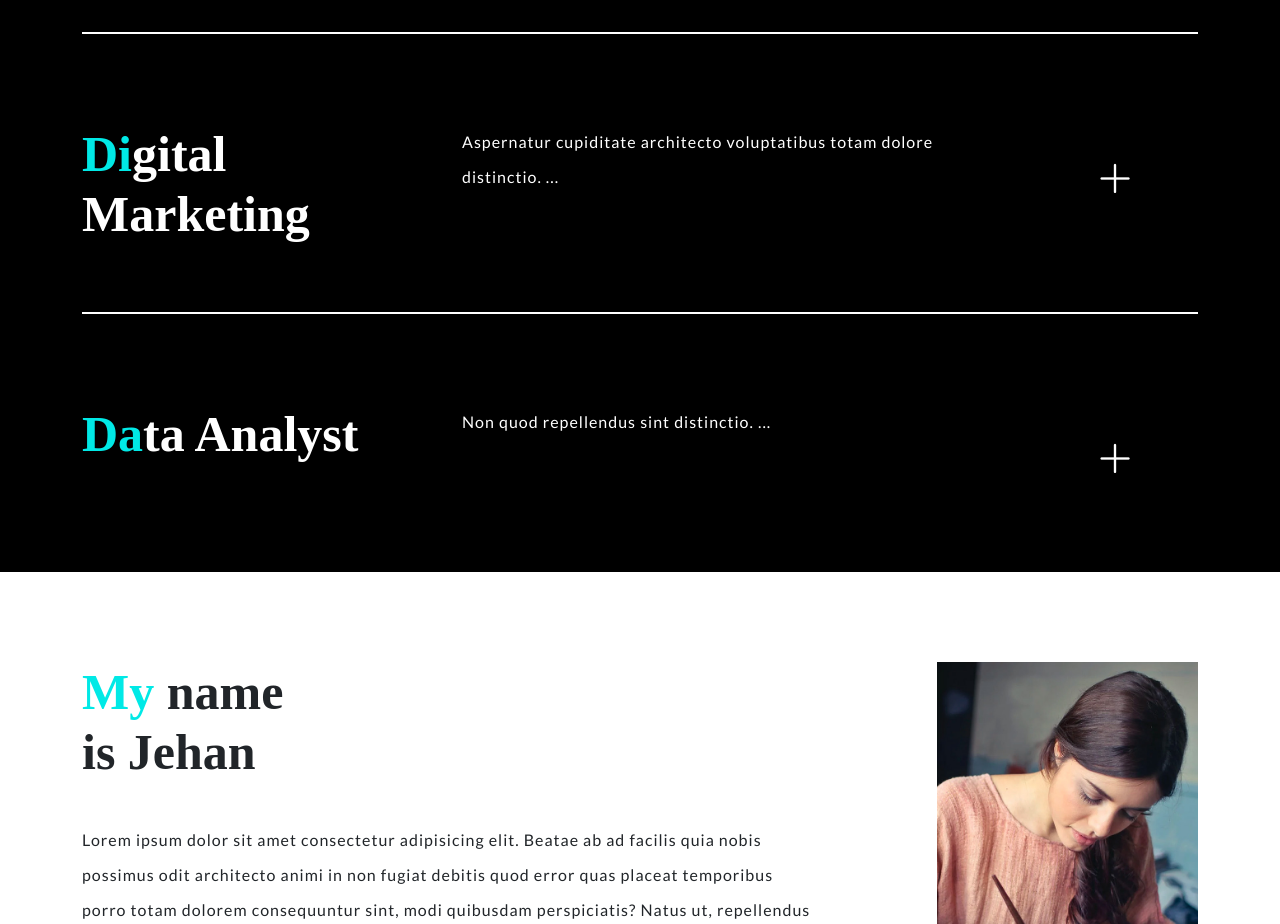
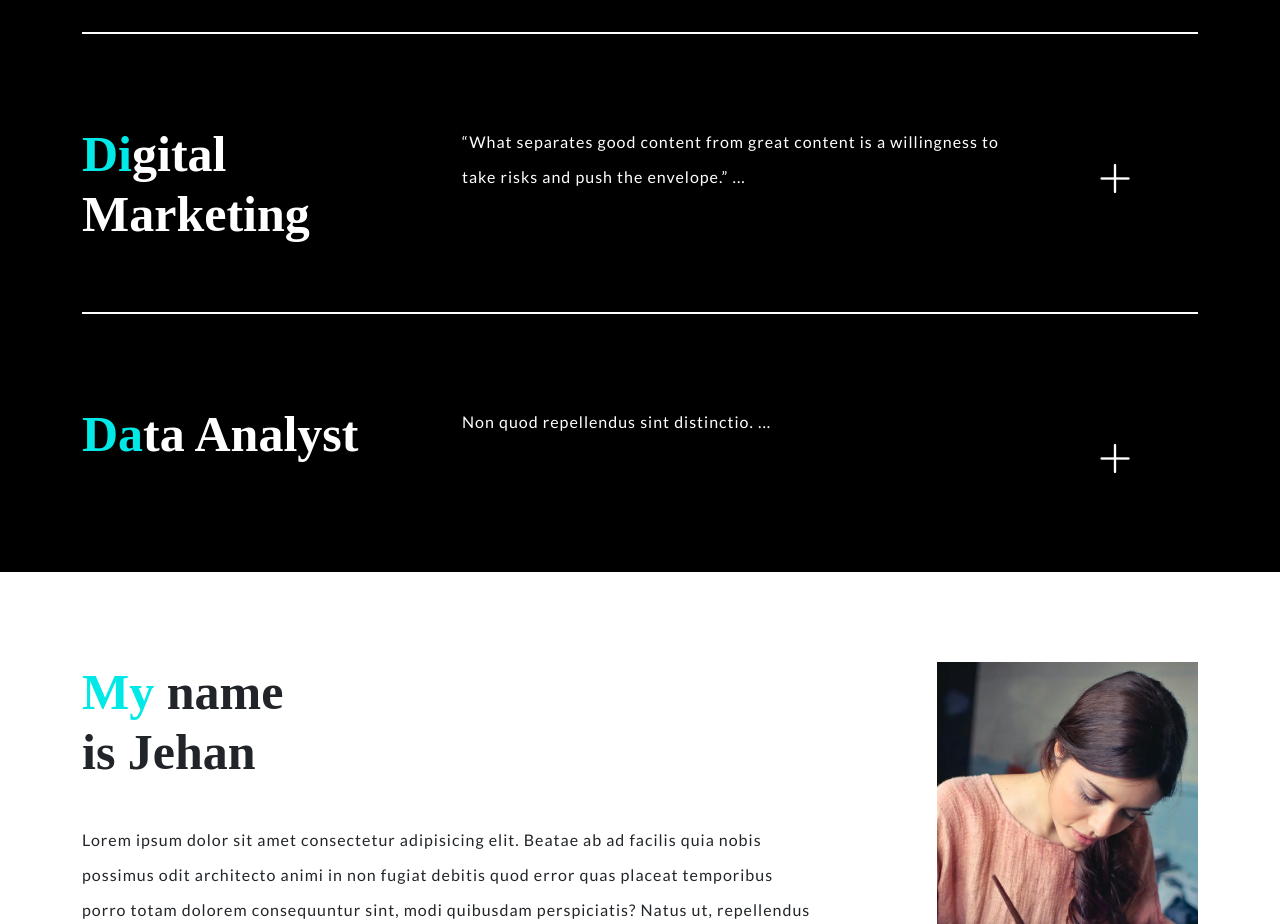
Before and after one commit to ValeraJehan/ValeraJehan.github.io, a plain HTML site: page index.html in a window 1280 px wide. Shown: the part 2480-3404 px from the top of the page. Drawn offline with nearby package versions, Linux system fonts and the light colour scheme; files that its build step writes are made by us from their sources.

Commit message:
Update index.html

```diff
--- a/index.html
+++ b/index.html
@@ -391,7 +391,7 @@
                         </div>
                         <div class="col-8 col-sm-6">
                             <p>
-                                Aspernatur cupiditate architecto voluptatibus totam dolore distinctio.
+“What separates good content from great content is a willingness to take risks and push the envelope.”
                                 <span class="dots">...</span>
                                 <span class="more" style="display: none;">
                                     Non quod repellendus sint distinctio temporibus
```
